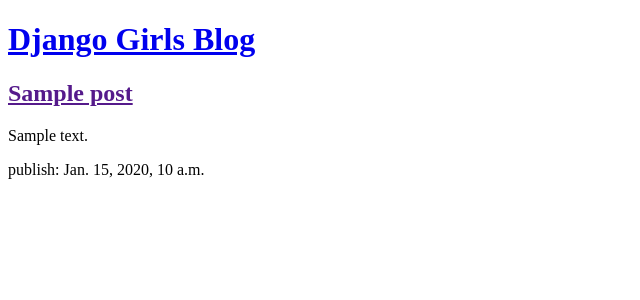
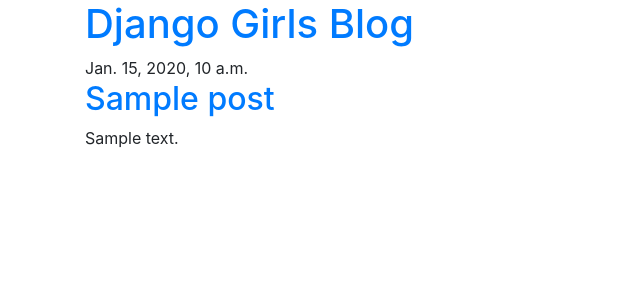
Before and after one commit to amane-toda/my-first-blog, a Django app: page / in a window 1280 px wide. Shown: the top 300 px of the page, without its empty margins (0-640 px from the left). Run offline with Django 3.2, Linux system fonts and the light colour scheme; tables that the repository leaves empty hold one stand-in row (values such as "Sample post").

Commit message:
Add in styling to blog

```diff
--- a/blog/templates/blog/post_list.html
+++ b/blog/templates/blog/post_list.html
@@ -1,20 +1,34 @@
+{% load static %}
 <!DOCTYPE html>
 <html>
     <head>
-        <title>Django Girls blog</title>
+        <title>Amane's Test blog</title>
+        <link rel="stylesheet" href="https://cdn.jsdelivr.net/npm/bootstrap@4.5.3/dist/css/bootstrap.min.css" integrity="sha384-TX8t27EcRE3e/ihU7zmQxVncDAy5uIKz4rEkgIXeMed4M0jlfIDPvg6uqKI2xXr2" crossorigin="anonymous">
+        <link rel="stylesheet" href="//fonts.googleapis.com/css?family=Lobster&subset=latin,latin-ext" type="text/css">
+        <link rel="stylesheet" href="{% static 'css/blog.css' %}">
     </head>
     <body>
-        <header>
-            <h1><a href="/">Django Girls Blog</a></h1>
+        <header class = "page-header">
+            <div class="container">
+                <h1><a href="/">Django Girls Blog</a></h1>
+            </div>
         </header>
 
         <div>
-            {% for post in posts %}
-                <article>
-                    <h2><a href = "">{{ post.title}}</a></h2>
-                    <p>{{ post.text|linebreaksbr }}</p>
-                    <time>publish: {{ post.published_date }}</time>
-                </article>
-            {% endfor %}
+            <main class="container">
+                <div class="row">
+                    <div class="col">
+                        {% for post in posts %}
+                            <article class="post">
+                                <time class="date">
+                                    {{ post.published_date }}
+                                </time>
+                                <h2><a href="">{{ post.title }}</a></h2>
+                                <p>{{ post.text|linebreaksbr }}</p>
+                            </article>
+                        {% endfor %}
+                    </div>
+                </div>
+            </main>
         </div>
 </html>
```
